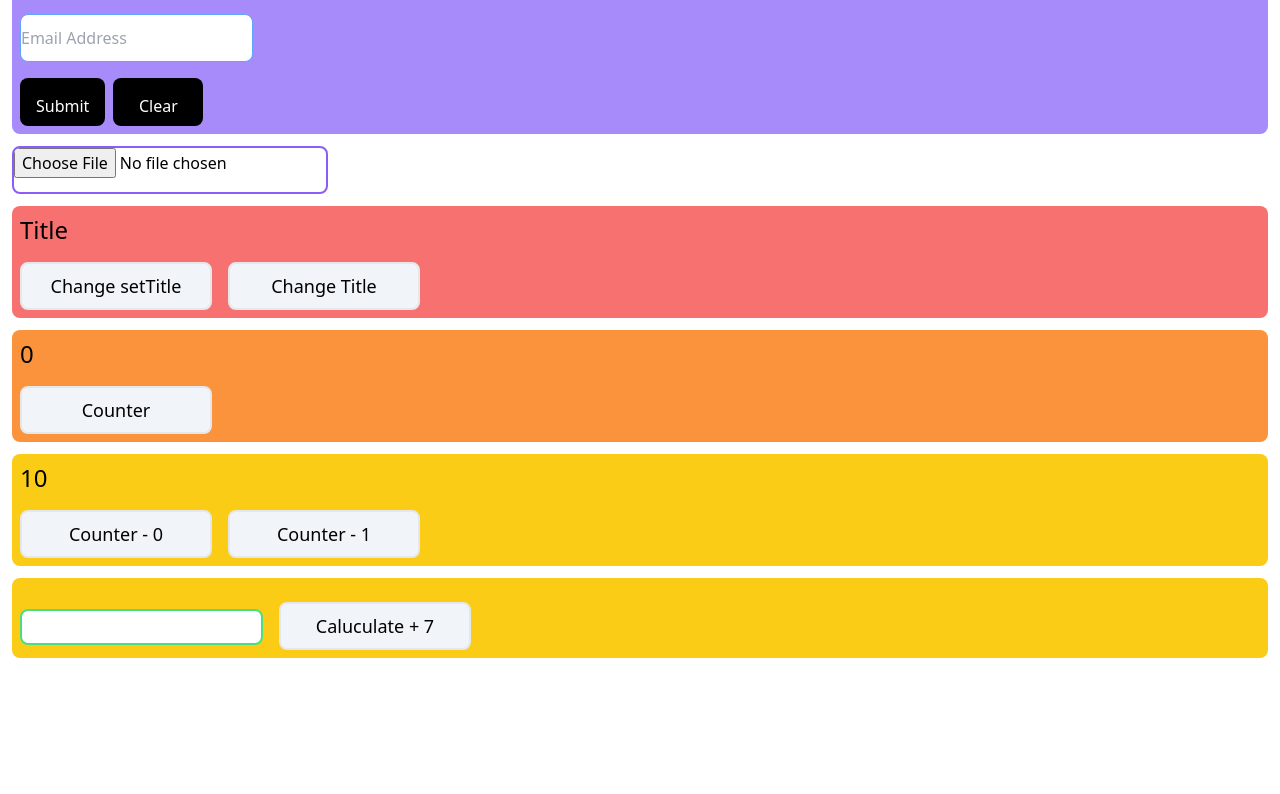
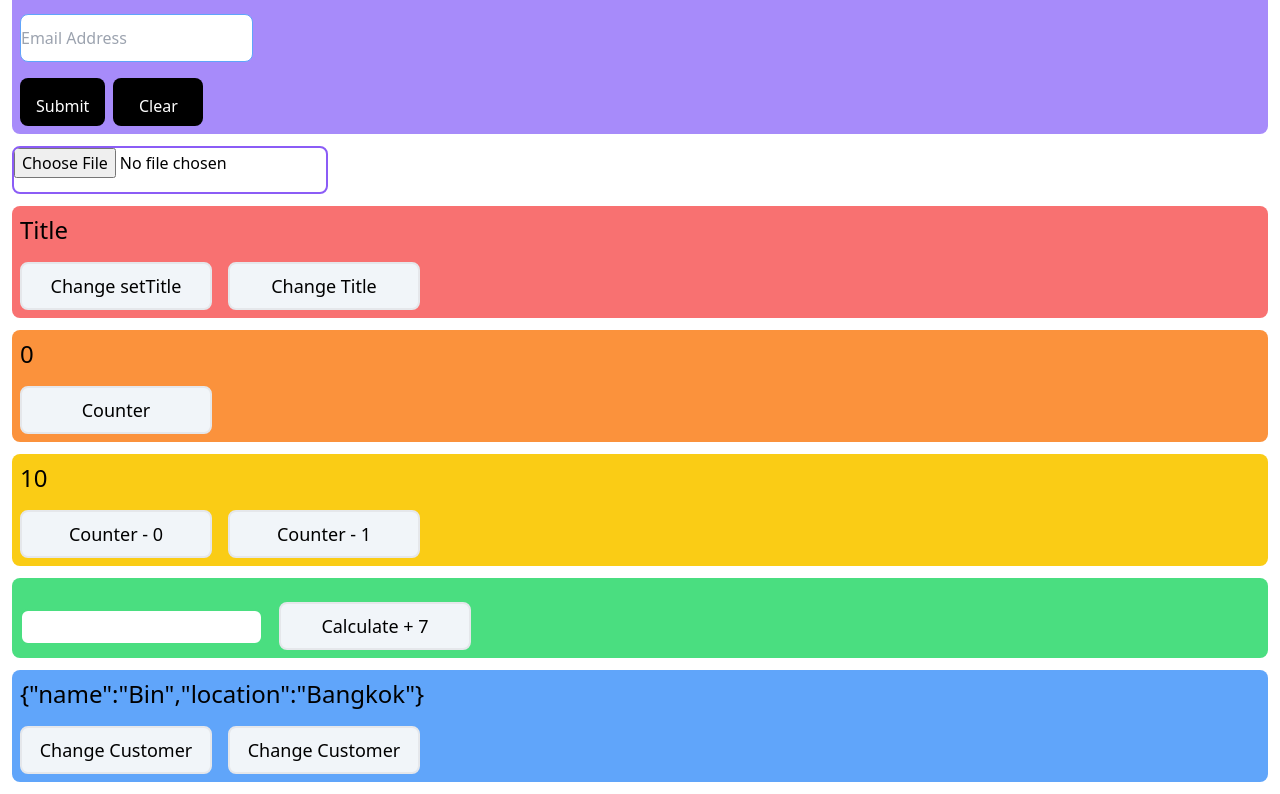
Before and after one commit to soAcademy/workshop-state-and-event, a React (Create React App) app: page / in a window 1280 px wide. Shown: the part 666-1460 px from the top of the page. Before the commit the page ends 1336 px from the top, so only its background shows below. Built offline with nearby package versions, Linux system fonts and the light colour scheme.

Commit message:
feat: State5

```diff
--- a/src/App.js
+++ b/src/App.js
@@ -40,6 +40,7 @@ import State1 from "./States/State1";
 import State2 from "./States/State2";
 import State3 from "./States/State3";
 import State4 from "./States/State4";
+import State5 from "./States/State5";
 
 const App = () => {
   return (
@@ -57,7 +58,7 @@ const App = () => {
       <State2 />
       <State3 />
       <State4 />
-      {/* <State5 /> */}
+      <State5 />
       {/* <State6 /> */}
 
       {/* <Prop1 data="Hello World" /> */}
--- a/src/States/State4.js
+++ b/src/States/State4.js
@@ -3,18 +3,18 @@ import React, { useState } from "react";
 const State4 = () => {
   const [inputNumber, setInputNumber] = useState();
   return (
-    <div className="m-3 bg-yellow-400 rounded-lg">
+    <div className="m-3 bg-green-400 rounded-lg">
       <h1 className="text-2xl p-2 mt-2">{inputNumber}</h1>
       <input
         type="number"
         className="border-2 border-green-400 rounded-lg p-1 m-2"
-        onClick={(e) => setInputNumber(e.target.value)}
+        onChange={(e) => setInputNumber(e.target.value)}
       />
       <button
         onClick={() => setInputNumber(Number(inputNumber) + 7)}
         className="w-48 h-12 border-2 rounded-lg text-lg test-center bg-slate-100 m-2"
       >
-        Caluculate + 7
+        Calculate + 7
       </button>
     </div>
   );
--- /dev/null
+++ b/src/States/State5.js
@@ -0,0 +1,28 @@
+import React, { useState } from "react";
+
+const State5 = () => {
+  const [customers, setCustomers] = useState({
+    name: "Bin",
+    location: "Bangkok",
+  });
+
+  return (
+    <div className="m-3 bg-blue-400 rounded-lg">
+      <h1 className="text-2xl p-2 mt-2">{JSON.stringify(customers)}</h1>
+      <button
+        onClick={() => setCustomers({ name: "Jam", location: "Nonthaburi" })}
+        className="w-48 h-12 border-2 rounded-lg text-lg test-center bg-slate-100 m-2"
+      >
+        Change Customer
+      </button>
+      <button
+        onClick={() => setCustomers({name: "Bin", location: "Bangkok"})}
+        className="w-48 h-12 border-2 rounded-lg text-lg test-center bg-slate-100 m-2"
+      >
+        Change Customer
+      </button>
+    </div>
+  );
+};
+
+export default State5;
```
